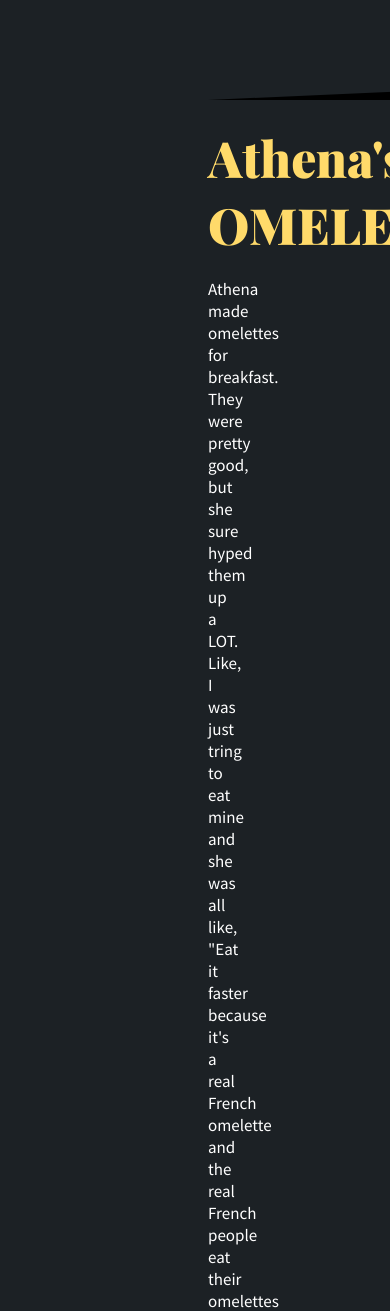
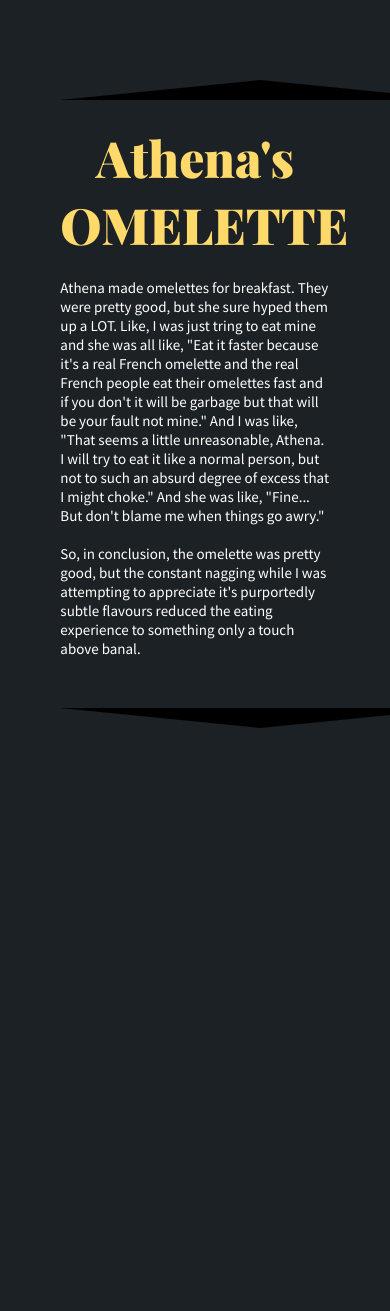
Before and after one commit to ahblay/website, a Flask app: template templates/r1.html in a window 390 px wide; the page is wider, and only the part inside the window is pictured. Shown: the top 1311 px of that part. After the commit the page ends 728 px from the top of that part, so only its background shows below. Run offline with Flask 2, Linux system fonts and the light colour scheme; the template is opened without the code that fills it, so the values that code supplies are empty.

Commit message:
Adds mobile-friendly styling to project pages.

```diff
--- a/static/project_base.css
+++ b/static/project_base.css
@@ -1,3 +1,8 @@
+@viewport {
+    width: device-width;
+    zoom: 1.0;
+}
+
 body {
     background-color: #1c2125;
 }
@@ -5,53 +10,20 @@ body {
 header {
     margin-top: 80px;
     margin-bottom: 20px;
-    margin-left: 200px;
-    margin-right: 200px;
+    margin-left: 14%;
+    margin-right: 14%;
     text-align: center;
-}
-
-.header {
-    width: 0;
-    height: 0;
-    border-left: 450px solid transparent;
-    border-right: 450px solid transparent;
-    border-bottom: 20px solid black;
-    display: inline-block;
 }
 
 footer {
     margin-top: 50px;
     margin-bottom: 50px;
-    margin-left: 200px;
-    margin-right: 200px;
+    margin-left: 14%;
+    margin-right: 14%;
     text-align: center;
 }
 
-.footer {
-    width: 0;
-    height: 0;
-    border-left: 450px solid transparent;
-    border-right: 450px solid transparent;
-    border-top: 20px solid black;
-    display: inline-block;
+main {
+    margin-left: 14%;
+    margin-right: 14%;
 }
-
-main {
-    margin-left: 200px;
-    margin-right: 200px
-}
-
-.title {
-    Font-Family: 'Playfair Display', Serif;
-    font-size: 50px;
-    font-weight: bold;
-    padding-top: 20px;
-    color: #ffda6a;
-    text-align: center;
-}
-
-.desc {
-    Font-Family: 'Source Sans Pro', Sans-Serif;
-    font-size: 17px;
-    color: white;
-}
--- /dev/null
+++ b/static/project_base_desktop.css
@@ -0,0 +1,32 @@
+.header {
+    width: 0;
+    height: 0;
+    border-left: 450px solid transparent;
+    border-right: 450px solid transparent;
+    border-bottom: 20px solid black;
+    display: inline-block;
+}
+
+.footer {
+    width: 0;
+    height: 0;
+    border-left: 450px solid transparent;
+    border-right: 450px solid transparent;
+    border-top: 20px solid black;
+    display: inline-block;
+}
+
+.title {
+    Font-Family: 'Playfair Display', Serif;
+    font-size: 50px;
+    font-weight: bold;
+    padding-top: 20px;
+    color: #ffda6a;
+    text-align: center;
+}
+
+.desc {
+    Font-Family: 'Source Sans Pro', Sans-Serif;
+    font-size: 17px;
+    color: white;
+}
--- /dev/null
+++ b/static/project_base_mobile.css
@@ -0,0 +1,32 @@
+.header {
+    width: 0;
+    height: 0;
+    border-left: 200px solid transparent;
+    border-right: 200px solid transparent;
+    border-bottom: 20px solid black;
+    display: inline-block;
+}
+
+.footer {
+    width: 0;
+    height: 0;
+    border-left: 200px solid transparent;
+    border-right: 200px solid transparent;
+    border-top: 20px solid black;
+    display: inline-block;
+}
+
+.title {
+    Font-Family: 'Playfair Display', Serif;
+    font-size: 50px;
+    font-weight: bold;
+    padding-top: 20px;
+    color: #ffda6a;
+    text-align: center;
+}
+
+.desc {
+    Font-Family: 'Source Sans Pro', Sans-Serif;
+    font-size: 15px;
+    color: white;
+}
--- a/templates/project_base.html
+++ b/templates/project_base.html
@@ -2,8 +2,11 @@
 <html lang="en">
 <head>
   <meta charset="UTF-8">
+  <meta name="viewport" content="width=device-width, initial-scale=1">
   {% block data %}{% endblock %}
   <title>{% block title %}{% endblock %}</title>
+  <link rel="stylesheet" media="screen and (max-width: 600px)" href="/static/project_base_mobile.css">
+  <link rel="stylesheet" media="screen and (min-width: 601px)" href="/static/project_base_desktop.css">
   <link rel="stylesheet" href="/static/project_base.css">
   <link href="https://fonts.googleapis.com/css?family=Playfair+Display:900|Source+Sans+Pro" rel="stylesheet">
   {% block stylesheets %}{% endblock %}
```
